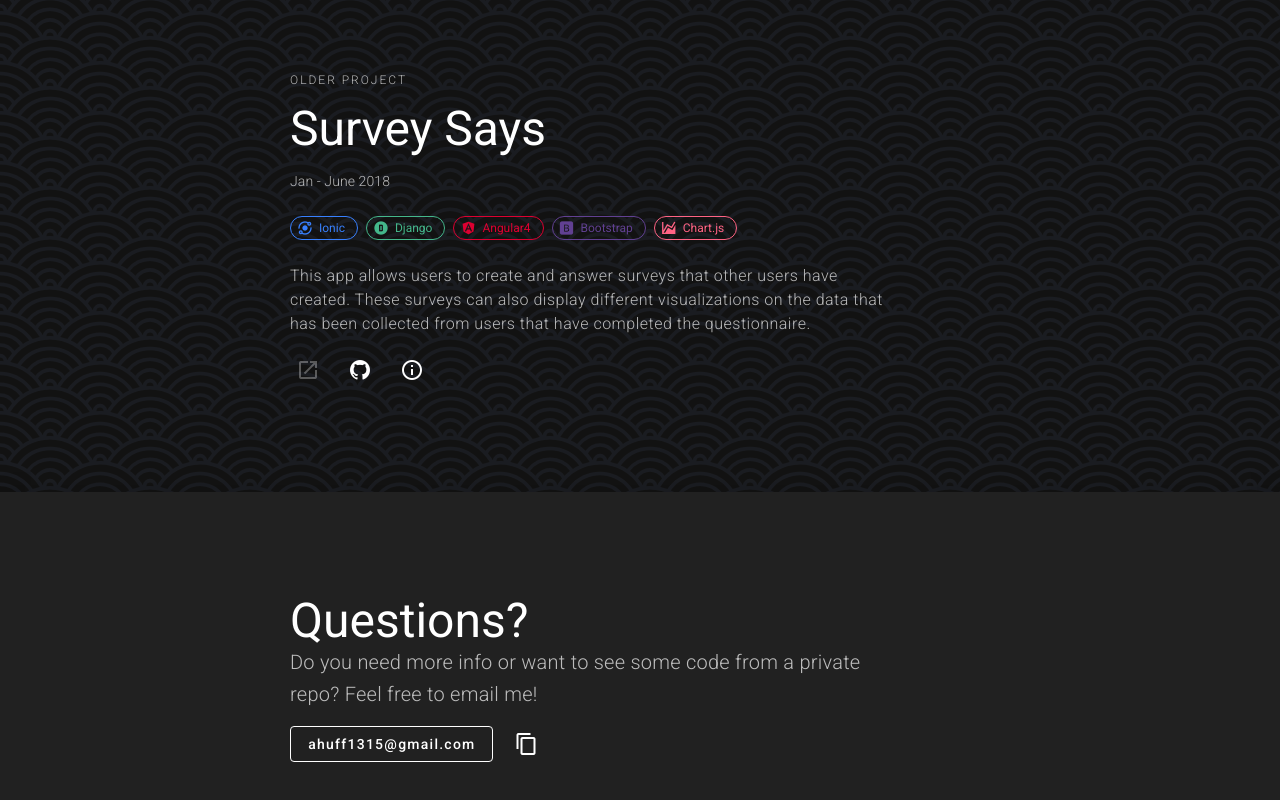
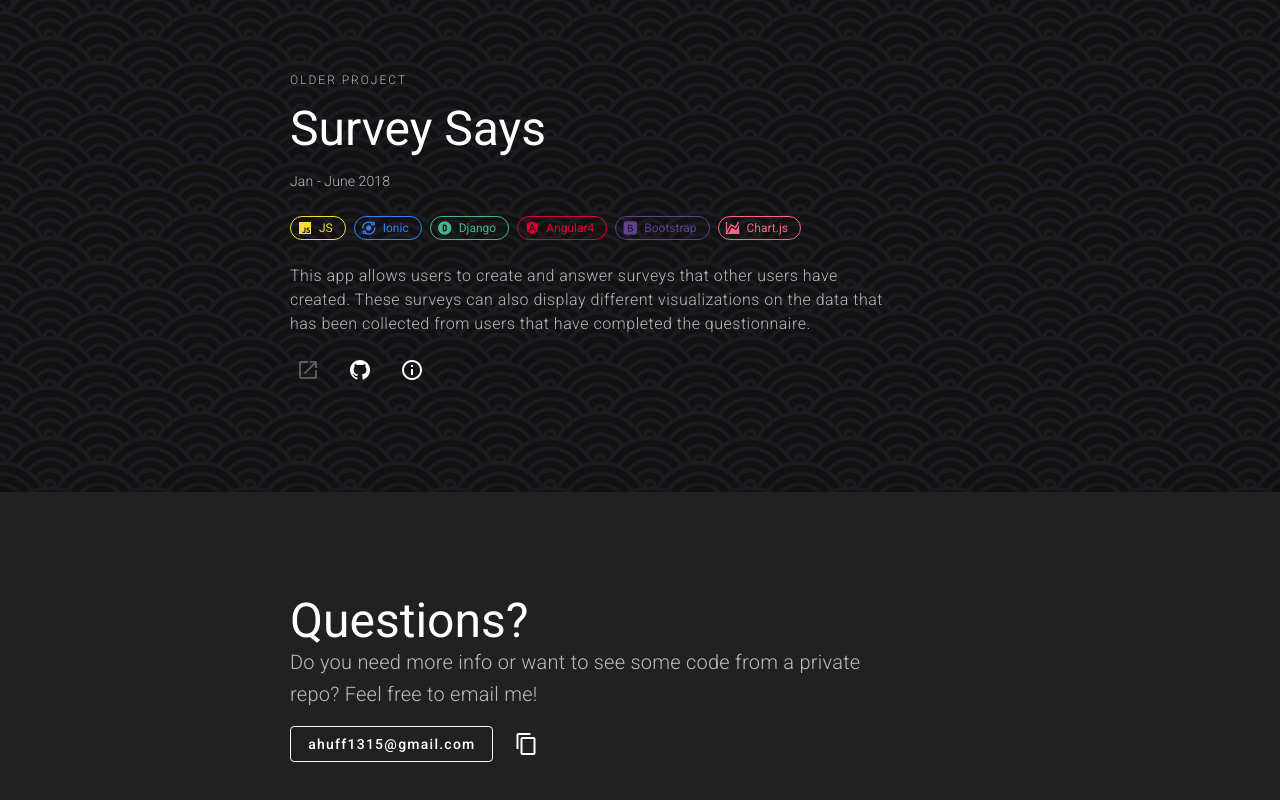
Before and after one commit to ahuff1315/anastasia-huff, a Nuxt app: page / in a window 1280 px wide. Shown: the part 1364-2164 px from the top of the page. Built offline with nearby package versions, Linux system fonts and the light colour scheme.

Commit message:
add js chip to survey says overview

```diff
--- a/components/other-projects.vue
+++ b/components/other-projects.vue
@@ -104,6 +104,12 @@
         Jan - June 2018
       </p>
       <div class="pb-4">
+        <v-chip class="ma-2 ml-0" small color="javascript" outlined>
+          <v-icon small left>
+            mdi-language-javascript
+          </v-icon>
+          JS
+        </v-chip>
         <v-chip class="ma-2 ml-0" small color="ionic" outlined>
           <v-icon small left>
             mdi-atom-variant
```
